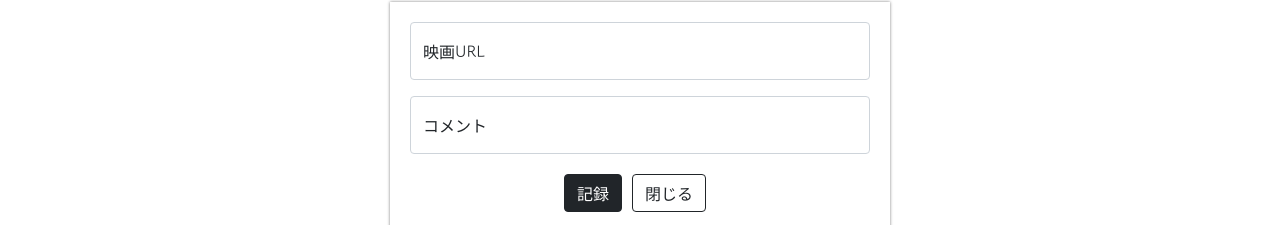
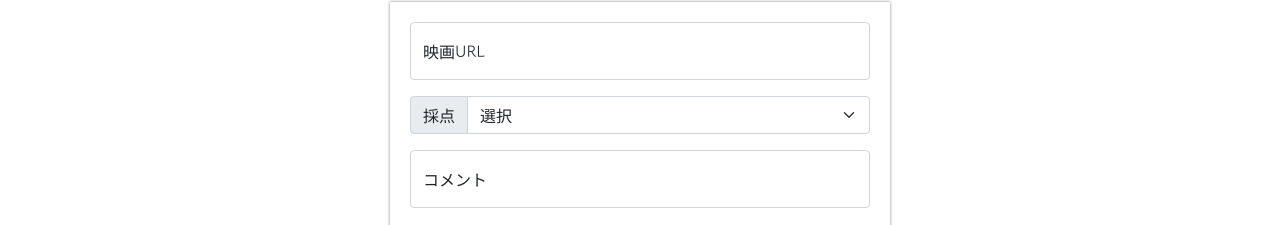
Before and after one commit to ShogoMatsuda/mypage, a plain HTML site: page index.html in a window 1280 px wide. Shown: the part 268-493 px from the top of the page. Drawn offline with nearby package versions, Linux system fonts and the light colour scheme.

Commit message:
Update index.html

```diff
--- a/index.html
+++ b/index.html
@@ -102,6 +102,17 @@
      <input type="email" class="form-control" id="floatingInput" placeholder="name@example.com">
      <label for="floatingInput">映画URL</label>
    </div>
+     <div class="input-group mb-3">
+       <label class="input-group-text" for="inputGroupSelect01">採点</label>
+       <select class="form-select" id="inputGroupSelect01">
+         <option selected>選択</option>
+         <option value="1">⭐</option>
+         <option value="2">⭐⭐</option>
+         <option value="3">⭐⭐⭐</option>
+         <option value="4">⭐⭐⭐⭐</option>
+         <option value="5">⭐⭐⭐⭐⭐</option>
+       </select>
+     </div>
    <div class="form-floating">
      <input type="password" class="form-control" id="floatingPassword" placeholder="Password">
      <label for="floatingPassword">コメント</label>
```
